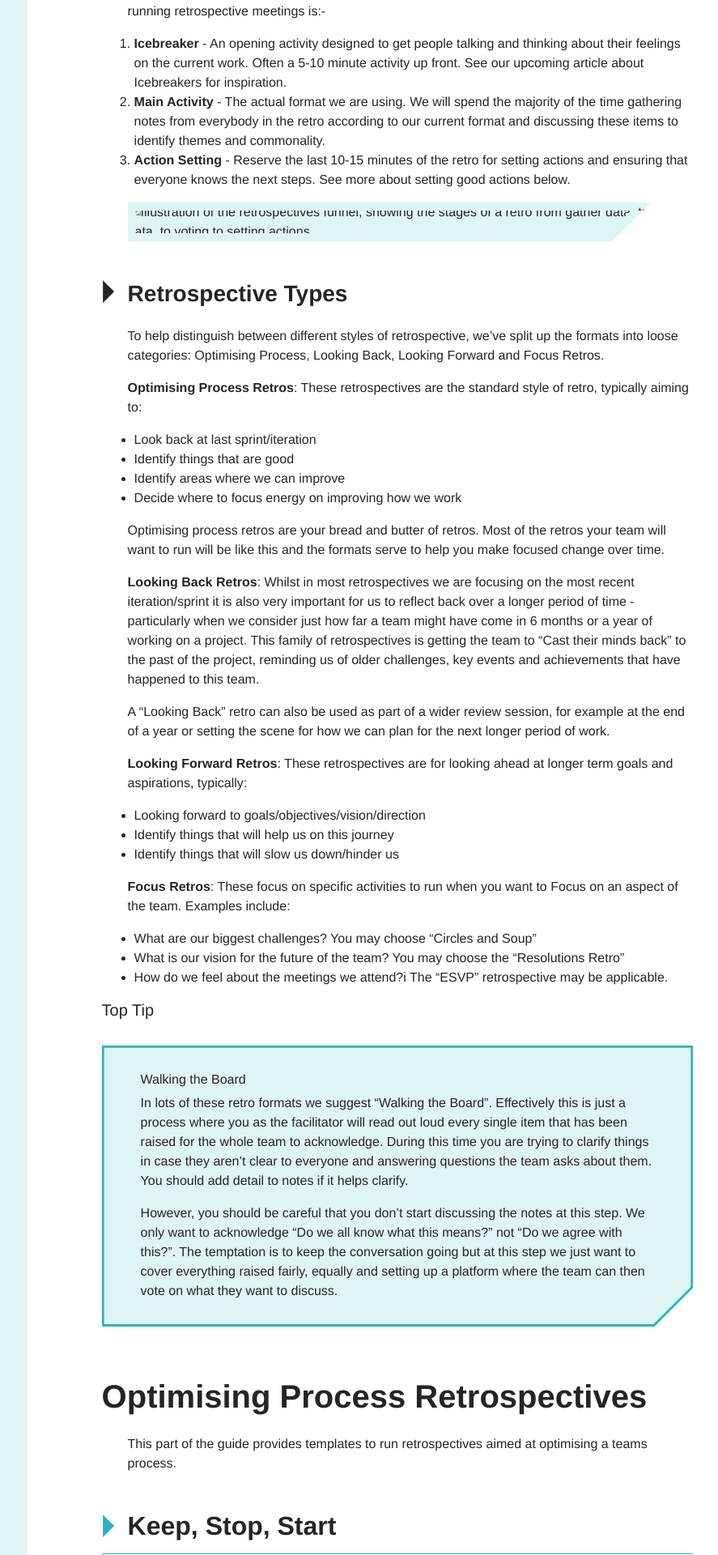
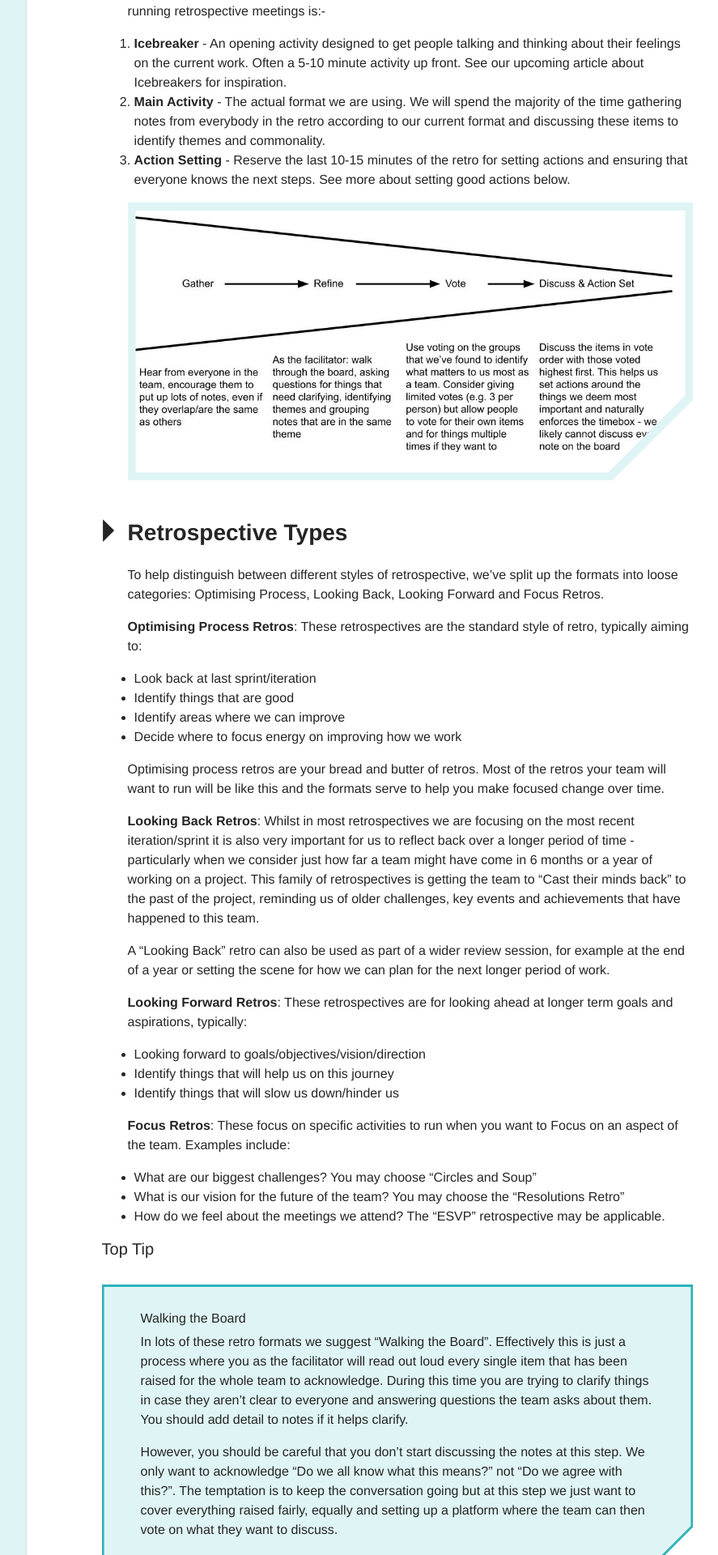
Before and after one commit to ScottLogic/practitioners-guides, a Jekyll site: the page built from _pages/retrospective-playbook.md, in a window 1280 px wide. Shown: the part 2973-4893 px from the top of the page at 81% size, without its empty margins (331-1218 px from the left). Built offline with Jekyll 4.4.1, drawn with Linux system fonts in a browser that asks for light colours; some of the changed lines change nothing that is shown; some of the changed text lies outside the part shown.

Commit message:
Fixed images not being found, added kite retrospective and associated diagram.

```diff
--- a/_pages/retrospective-playbook.md
+++ b/_pages/retrospective-playbook.md
@@ -64,7 +64,7 @@
 1. **Action Setting** - Reserve the last 10-15 minutes of the retro for setting actions and ensuring that everyone knows the next steps. See more about setting good actions below.
 
 
-![Illustration of the retrospectives funnel, showing the stages of a retro from gather data, to refine data, to voting to setting actions.]({{ site.baseurl }}/media/retrospectives-playbook/RetroFunnel.jpg)
+![Illustration of the retrospectives funnel, showing the stages of a retro from gather data, to refine data, to voting to setting actions.]({{ site.baseurl }}/media/retrospective-playbook/RetroFunnel.jpg)
 
 
 ### Retrospective Types
@@ -94,7 +94,7 @@
 
 - What are our biggest challenges? You may choose "Circles and Soup"
 - What is our vision for the future of the team? You may choose the "Resolutions Retro"
-- How do we feel about the meetings we attend?i The "ESVP" retrospective may be applicable.
+- How do we feel about the meetings we attend? The "ESVP" retrospective may be applicable.
 
 ##### Top Tip
 >###### Walking the Board
@@ -130,7 +130,7 @@
 1. Start discussion on the group of notes with the most votes, potentially with who raised it. As the facilitator, try to hear sentiment from across the room and *gently direct to team to focus on what action we can take related to this note for the next sprint*.
 1. Continue with the next most voted notes until time runs out or the team reaches a set of actions they are happy with (no more than 5)
 
-![Illustration of the board showing three columns, labelled Keep, Stop and Start]({{ site.baseurl }}/media/retrospectives-playbook/KeepStopStartBoardExample.png)
+![Illustration of the board showing three columns, labelled Keep, Stop and Start]({{ site.baseurl }}/media/retrospective-playbook/KeepStopStartBoardExample.png)
 
 ### What should I get out of it?
 At the end of the Keep, Stop, Start retro you should have a set of actions ready to take into the next iteration. Not everything will have been fully discussed or resolved but the team should have some focus on what you will be able to change in next sprint.
@@ -147,7 +147,7 @@
 - Split the board into 5 roughly equal segments
 - Label the sections clockwise: Start, More, Keep, Less, Stop
 
-![Illustration of the board showing page split into 5 sections by lines originating from the centre, labelled Start, More, Keep, Less and Stop]({{ site.baseurl }}/media/retrospectives-playbook/StarBoardExample.png)
+![Illustration of the board showing page split into 5 sections by lines originating from the centre, labelled Start, More, Keep, Less and Stop]({{ site.baseurl }}/media/retrospective-playbook/StarBoardExample.png)
 
 ### Components
 - START is for new ideas! New suggestions of ways we can improve how we work and try new things
@@ -177,7 +177,7 @@
 - Split the board into 4 equal segments
 - Label the segments left-to-right, top-to-bottom “Liked, Learned, Lacked, Longed For”
 
-![Illustration of the board showing four quarters, labelled Liked, Learned, Lacked and Longed For]({{ site.baseurl }}/media/retrospectives-playbook/4LsBoardExample.png)
+![Illustration of the board showing four quarters, labelled Liked, Learned, Lacked and Longed For]({{ site.baseurl }}/media/retrospective-playbook/4LsBoardExample.png)
 
 ### Components
 - **LIKED** is for the team to raise what they liked about the last iteration! Encourage them to focus on positive pieces of work, assistance from other team members and achievements
@@ -212,7 +212,7 @@
 3. Label the far right of the line with an “Ending Event”, most likely this meeting!
 4. Label some useful equidistant times across the board, for example if your timeline is for 6 months you should add small markers for the start of each month or if your timeline is a few sprints mark the boundaries between them. This will help us to position the events we raise in the right place
 
-![Illustration of the board showing two timelines, one illustrating hte start and end of a sprint and the other illustrating months of the year]({{ site.baseurl }}/media/retrospectives-playbook/Timeline.png)
+![Illustration of the board showing two timelines, one illustrating hte start and end of a sprint and the other illustrating months of the year]({{ site.baseurl }}/media/retrospective-playbook/Timeline.png)
 
 ### Components
 - The Starting Event is the point in time you want us to think back to, this could be the start of a piece of work, a quarter or the last time we did a larger review
@@ -228,3 +228,41 @@
 
 ### What should I get out of it?
 At the end of the session you should have an overall picture of what the last portion of time looked like for the team. This can lead into setting ambitions/directions on how we would tackle these challenges in the future but it isn’t the main purpose of this activity. Often use the timeline as a starting point in a wider review, with other activities focussed on the now and the future.
+
+
+(other looking back retros)
+
+# Looking Forward Retros
+Here we look at the "Looking Forward" retrospectives, designed to consider longer term goals, aspirations and ambitions for the project and ways of working.
+
+## Kite Retrospective
+With this retrospective design, we'll consider the future of the project using the analogy of a kite flying in the wind.
+
+### Why should I use it?
+This retrospective format is a variation of the "boat" format, and as such has very similar use cases. Facilitating discussion around aspects that will make your kite (project) soar can give your team an idea of the positive areas to focus on, while the tether/tangles can help to identify potential challenges with your project which could hinder progress.
+
+The anchor metaphor provides the main point of difference compared to the "boat" analogy, but is uniquely useful as it highlights firmer constraints which can help your team to formulate realistic and encouraging targets for the future. You may also discover that, on reflection, some of these anchors aren't quite as fixed as you once thought.
+
+- **Good For**: pre-empting potential challenges, goal-setting within the boundaries of firm constraints
+- **Not so Good For**: highly technical projects (3 categories might be insufficient)
+
+### Setup
+1. Draw a kite flying in the sky, with a tether and an anchor, as shown below.
+1. Label the upper section (next to the kite) as **WIND**, the middle section (next to the tether) as **TANGLES/TETHERS**, and the bottom section (next to the anchor or, more commonly, a person) as **ANCHORS**.
+
+![Illustration of the board showing page split into 5 sections by lines originating from the centre, labelled Start, More, Keep, Less and Stop]({{ site.baseurl }}/media/retrospective-playbook/KiteExample.png)
+
+### Components
+- **WIND** is for things that your team believes will help push your project in the right direction. These items will elevate your project, contributing positively to your team's enjoyment and your project's progression.
+- **TANGLES/TETHERS** are the things that might keep your project from running smoothly. These could be potential bottlenecks, challenges stemming from your ways of working, etc.
+- **ANCHORS** are the things that you can't change about your project. These could be framed as benefits (such as useful libraries for a coding framework you're committed to) or drawbacks (such as strict external regulations, limiting flexibility). It may be useful to represent the positive and negative anchor items with different coloured notes.
+
+### Running the Retro
+1. Invite your team to add notes to the 3 areas of the kite diagram. Try to keep this section to 10-15 minutes if running the retrospective for an hour.
+1. "Walk the Board", starting with the **ANCHORS**, then moving to **TANGLES/TETHERS**, and finally onto **WIND**. Read each note, ensuring all team members understand them. Don't discuss the notes in detail yet, and group any related tickets within each category to identify common themes.
+1. Allocate a number of votes (typically 3-5) to each team member, and encourage them to vote for notes that they find most important. Let your team members know that they can vote for their own tickets, vote for the same ticket multiple times, and see how others are voting.
+1. Start a discussion on the note(s) with the most votes. This is a good opportunity for the author of that note to elaborate, but make sure all team members are given the chance to contribute. Attempt to gauge the sentiment of the discussion, and guide the discussion towards potential actions/goals related to this note.
+2. Continue with the next most-voted notes until either your time runs out
+
+### What should I get out of it?
+The team should have awareness of the potential obstacles and opportunities within the project, as well as some potential limitations. The actions discussed with each note will give an idea of how to take mitigate or take advantage of these, respectively. The limitations discussed will provide greater context for goal setting.
```
Also changed, not shown: media/retrospective-playbook/KiteExample.png (added).
